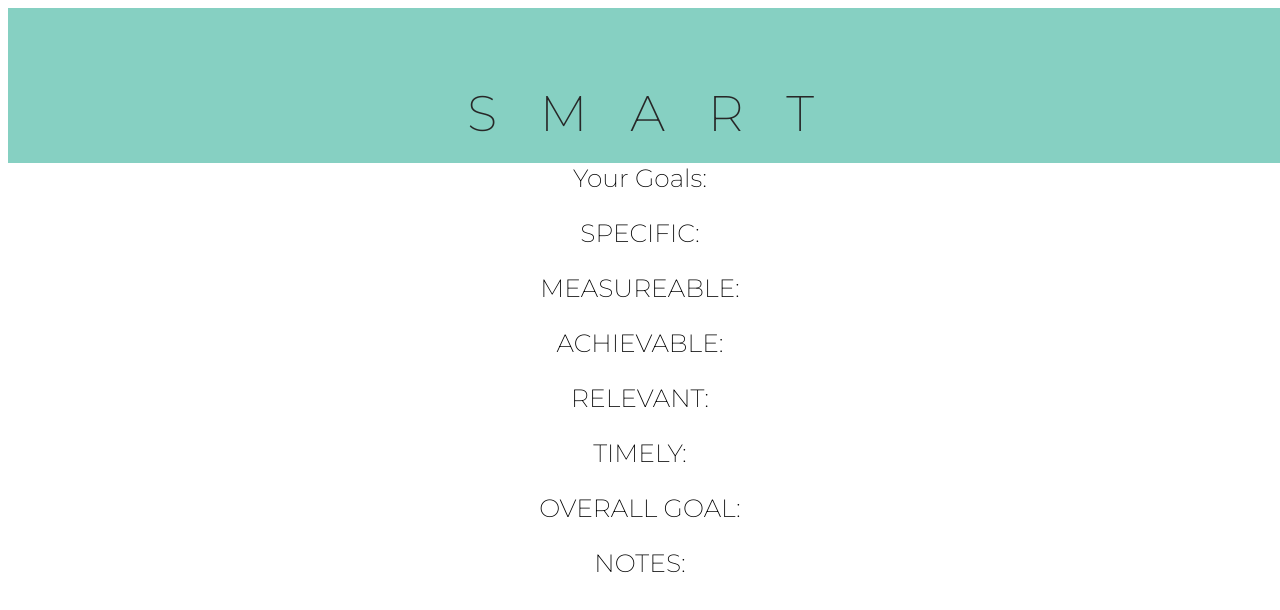
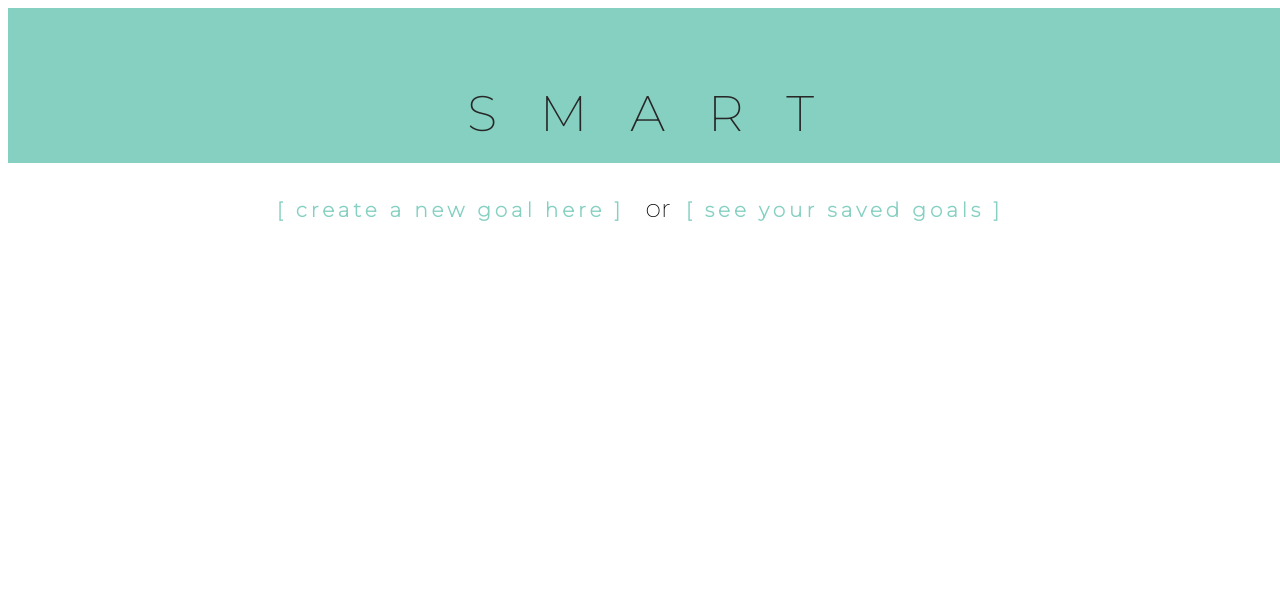
Before and after one commit to JaclynBlinstrubas/smart-goal-setting, a React (Create React App) app: page /users in a window 1280 px wide. Shown: the top 610 px of the page. Built offline with nearby package versions, Linux system fonts and the light colour scheme; no server answers.

Commit message:
more css updates: user/goals

```diff
--- a/src/App.css
+++ b/src/App.css
@@ -63,7 +63,7 @@ body {
     cursor: pointer;
 }
 
-.ideas-link{
+.link-style {
     text-decoration: none;
     font-weight: bolder;
     font-size: 20px;
@@ -106,6 +106,7 @@ body {
 .signup-link {
     color: #86D0C2;
     letter-spacing: 4px;
+    text-decoration: none;
 }
 
 .submit-button {
--- a/src/components/CreateGoalForm.js
+++ b/src/components/CreateGoalForm.js
@@ -1,5 +1,4 @@
 import React, { useState } from 'react';
-import { Form, Button } from 'react-bootstrap';
 
 
 // this form is used to create a new goal
--- a/src/components/Login.js
+++ b/src/components/Login.js
@@ -54,7 +54,7 @@ return (
                 ) : null}
                 <p>need an account? sign up{' '}
                     <Link to='/signup'>
-                        <span className="signup-link">[ here ]</span>
+                        <a className="link-style">[ here ]</a>
                     </Link>
                     .
                 </p>
--- a/src/components/Main.js
+++ b/src/components/Main.js
@@ -1,6 +1,5 @@
 import React, { useState } from 'react';
 import Modal from "react-bootstrap/Modal";
-// import SmartModal from './SmartModal';
 
 const Main = () => {
 
@@ -42,7 +41,7 @@ const Main = () => {
             </Modal.Body>
         <button className="hide-modal" onClick={hideModal}>[ close ]</button>
 </Modal><br />
-        <a className="ideas-link" href="/ideas">[ tap here for examples & ideas ] </a>
+        <a className="link-style" href="/ideas">[ tap here for examples & ideas ] </a>
     </>
     );
 };
--- a/src/components/Signup.js
+++ b/src/components/Signup.js
@@ -1,6 +1,4 @@
 import React, { useState } from 'react';
-import { Form, Button } from 'react-bootstrap';
-import { Link } from 'react-router-dom';
 
 const Signup = () => {
 
@@ -30,13 +28,13 @@ const Signup = () => {
         <div className="form">
             <form onSubmit={signUp}>
                 <label htmlFor="username">create a username </label>
-                <input id="username" type="text" onChange={handleChange} /><br /><br />
+                <input id="username" type="text" placeholder="create a username" onChange={handleChange} /><br /><br />
                 <label htmlFor="email">enter your email </label>
-                <input id="email" type="text" onChange={handleChange} /><br /><br />
+                <input id="email" type="text" placeholder="enter your email" onChange={handleChange} /><br /><br />
                 <label htmlFor="password">create a password </label>
-                <input id="password" type="text" onChange={handleChange} /><br /><br />
+                <input id="password" type="text" placeholder="create a password" onChange={handleChange} /><br /><br />
                 <label htmlFor="password">re-enter password </label>
-                <input id="re_password" type="text" onChange={handleChange} /><br /><br />
+                <input id="re_password" type="text" placeholder="re-enter your password" onChange={handleChange} /><br /><br />
                 <button type="submit" className="submit-button">[ submit ]</button>
                 {error ? (
                     <p>password or email is incorrect, pleast try again.</p>
--- a/src/components/Users.js
+++ b/src/components/Users.js
@@ -4,42 +4,47 @@ import { Link } from "react-router-dom";
 const Users = () => {
 
 
-    const url = `http://localhost:8000/goal/`;
+    // const url = `http://localhost:8000/goal/`;
 
-    const [goal, setGoal] = useState('');
+    // const [goal, setGoal] = useState('');
 
-    fetch(url, {
-        method: "GET",
-        headers: {
-            "Content-type": "application/json",
-            "Authorization": `Token ${localStorage.getItem("token")}`,
-        },
+    // fetch(url, {
+    //     method: "GET",
+    //     headers: {
+    //         "Content-type": "application/json",
+    //         "Authorization": `Token ${localStorage.getItem("token")}`,
+    //     },
 
-    })
-        .then((res) => res.json())
-        .then((data) => {
-            console.log(data);
-            // if login is successful
-            if (data.auth_token) {
-                localStorage.setItem('user', goal.username)
-            }
-        })
-        .catch((error) => {
-            console.error("Error:", error);
-        });
+    // })
+    //     .then((res) => res.json())
+    //     .then((data) => {
+    //         console.log(data);
+    //         // if login is successful
+    //         if (data.auth_token) {
+    //             localStorage.setItem('user', goal.username)
+    //         }
+    //     })
+    //     .catch((error) => {
+    //         console.error("Error:", error);
+    //     });
 
 
     return (
-        <div className="goal-card">
-            Your Goals:
-            <p>SPECIFIC: {goal.specific}</p>
-            <p>MEASUREABLE: {goal.measureable}</p>
-            <p>ACHIEVABLE: {goal.achievable}</p>
-            <p>RELEVANT: {goal.relevant}</p>
-            <p>TIMELY: {goal.timely}</p>
-            <p>OVERALL GOAL: {goal.overall_goal}</p>
-            <p>NOTES: {goal.notes}</p>
-        </div>
+        // <div className="goal-card">
+        //     Your Goals:
+        //     <p>SPECIFIC: {goal.specific}</p>
+        //     <p>MEASUREABLE: {goal.measureable}</p>
+        //     <p>ACHIEVABLE: {goal.achievable}</p>
+        //     <p>RELEVANT: {goal.relevant}</p>
+        //     <p>TIMELY: {goal.timely}</p>
+        //     <p>OVERALL GOAL: {goal.overall_goal}</p>
+        //     <p>NOTES: {goal.notes}</p>
+        // </div>
+
+        <>
+            <br /><a className="link-style" href="/form"> [ create a new goal here ]</a> or
+            <a className="link-style" href="/goal">[ see your saved goals ]</a>
+        </>
     );
 };
 
```
Also changed, not shown: src/components/ButtonStyle.js (deleted, +0 -11 lines).
